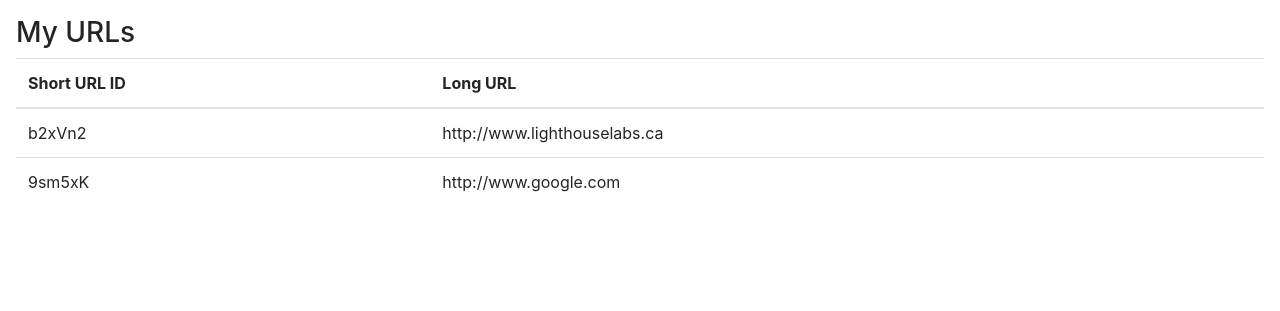
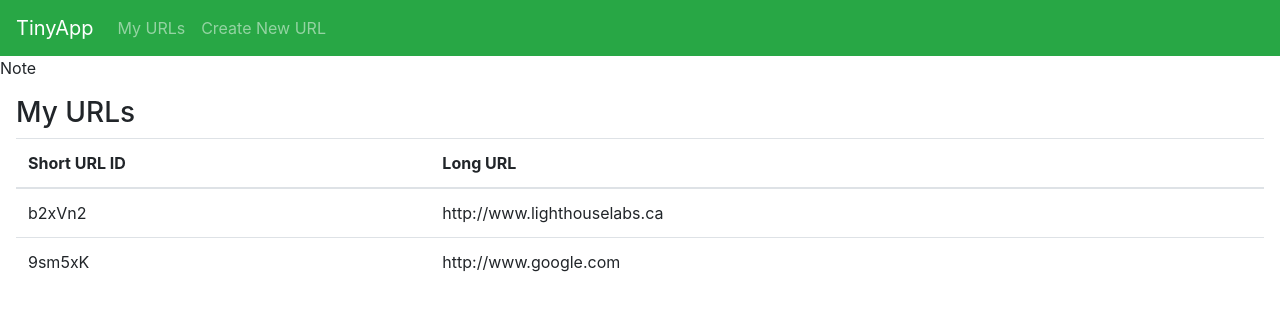
Before and after one commit to rameshraman86/tinyapp, a Node server app: page /urls in a window 1280 px wide. Shown: the top 311 px of the page. Run offline with Node 20, Linux system fonts and the light colour scheme; some libraries are stand-ins or nearby versions.

Commit message:
added header

```diff
--- /dev/null
+++ b/views/partials/_header.ejs
@@ -0,0 +1,23 @@
+<header>
+  <nav class="navbar navbar-expand-md navbar-dark bg-success">
+    <a class="navbar-brand" href="/urls">TinyApp</a>
+    <button
+      class="navbar-toggler"
+      type="button"
+      data-toggle="collapse"
+      data-target="#navbarNavAltMarkup"
+      aria-controls="navbarNavAltMarkup"
+      aria-expanded="false"
+      aria-label="Toggle navigation"
+    >
+      <span class="navbar-toggler-icon"></span>
+    </button>
+    <div class="collapse navbar-collapse" id="navbarNavAltMarkup">
+      <div class="navbar-nav">
+        <a class="nav-item nav-link" href="/urls">My URLs</a>
+        <a class="nav-item nav-link" href="/urls/new">Create New URL</a>
+      </div>
+    </div>
+  </nav>
+</header>
+Note
--- a/views/urls_index.ejs
+++ b/views/urls_index.ejs
@@ -12,6 +12,9 @@
 </head>
 
 <body>
+  <header>
+    <%- include('partials/_header'); %>
+  </header>
   <main style="margin: 1em;">
     <h3>My URLs</h3>
     <table class="table">
--- a/views/urls_show.ejs
+++ b/views/urls_show.ejs
@@ -9,6 +9,10 @@
 </head>
 
 <body>
+  <header>
+    <%- include('partials/_header'); %>
+  </header>
+
   <div class="card text-center">
     <div class="card-header"></div>
     <div class="card-body">
```
